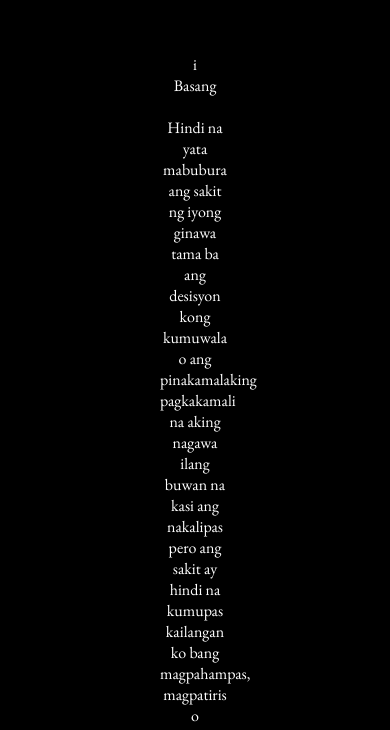
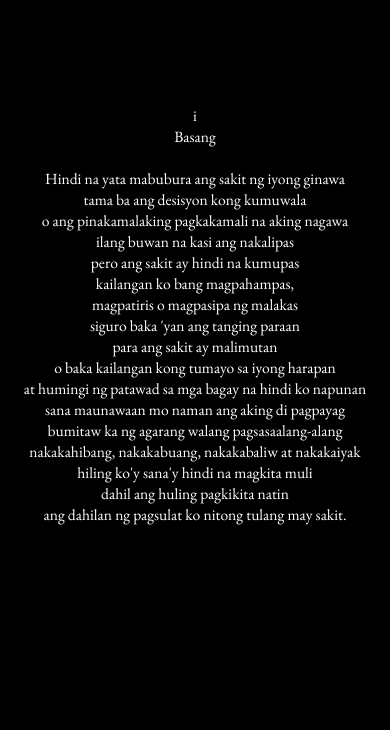
Before and after one commit to chocoacocoa/Poes-a-y-recuerdo, a plain HTML site: page index.html in a window 390 px wide. Shown: the part 106-836 px from the top of the page. Drawn offline with nearby package versions, Linux system fonts and the light colour scheme.

Commit message:
unang tula

```diff
--- a/index.html
+++ b/index.html
@@ -9,7 +9,7 @@
 </head>
 
 <body>
-    <div name="lathalaIkaUna">
+    <div name="lathalaIkaUna" class="tula">
         i<br>
         <label for="lathalaIkaUna">Basang</label><br><br>
         Hindi na yata mabubura
--- a/styles.css
+++ b/styles.css
@@ -8,3 +8,14 @@ body {
   text-align: center;
   margin: 10em;
 }
+@media only screen and (max-width: 600px){
+  body{
+    margin: 0;
+    font-size: 4dvw;
+    display: grid;
+    align-content: center;
+    padding-top: 25dvh;
+    padding-bottom: 25dvh;
+  }
+
+}
```
